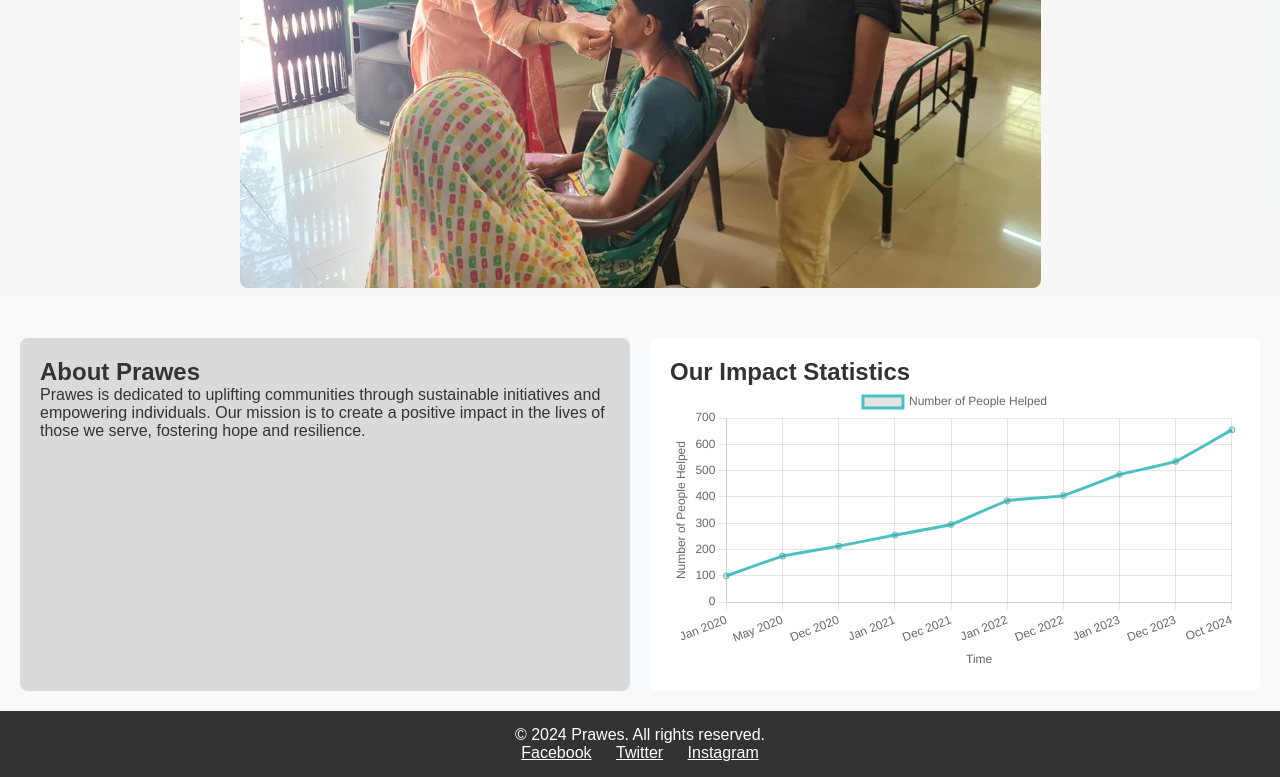
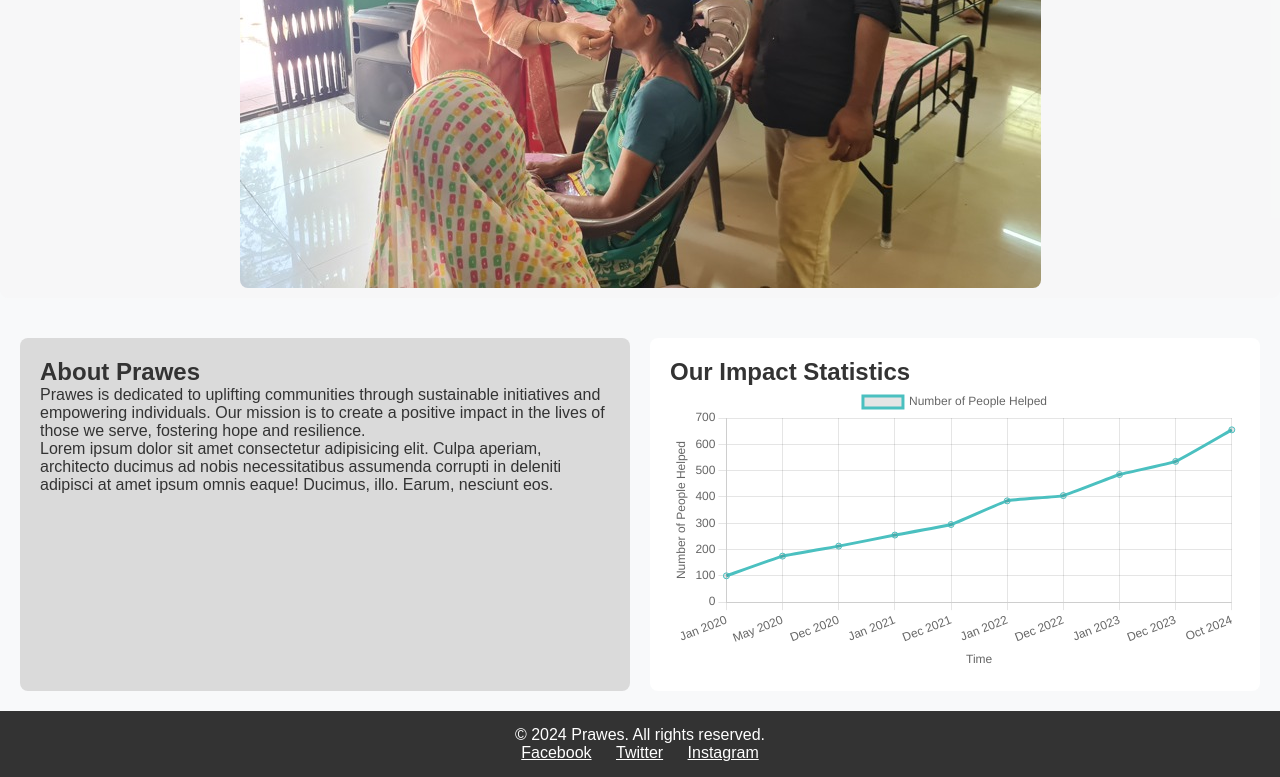
Before and after one commit to SdSarthak/PRAWES-Website, a plain HTML site: page index.html in a window 1280 px wide. Shown: the part 545-1322 px from the top of the page. Drawn offline with nearby package versions, Linux system fonts and the light colour scheme.

Commit message:
"minor changes "

```diff
--- a/index.html
+++ b/index.html
@@ -89,6 +89,7 @@
             positive impact in the lives of those we serve, fostering hope and
             resilience.
           </p>
+          <p>Lorem ipsum dolor sit amet consectetur adipisicing elit. Culpa aperiam, architecto ducimus ad nobis necessitatibus assumenda corrupti in deleniti adipisci at amet ipsum omnis eaque! Ducimus, illo. Earum, nesciunt eos.</p>
         </div>
         <div class="statistics">
           <h2>Our Impact Statistics</h2>
```
